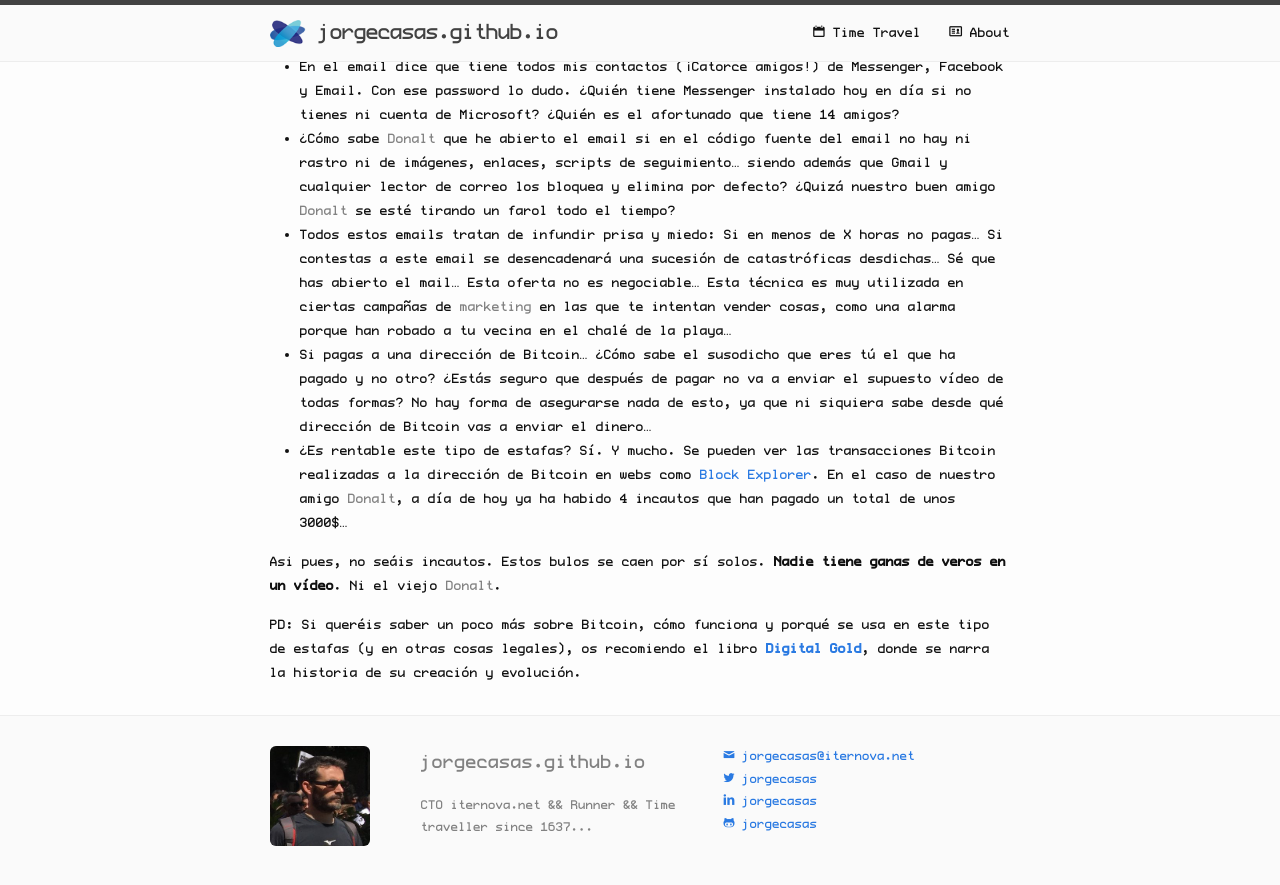
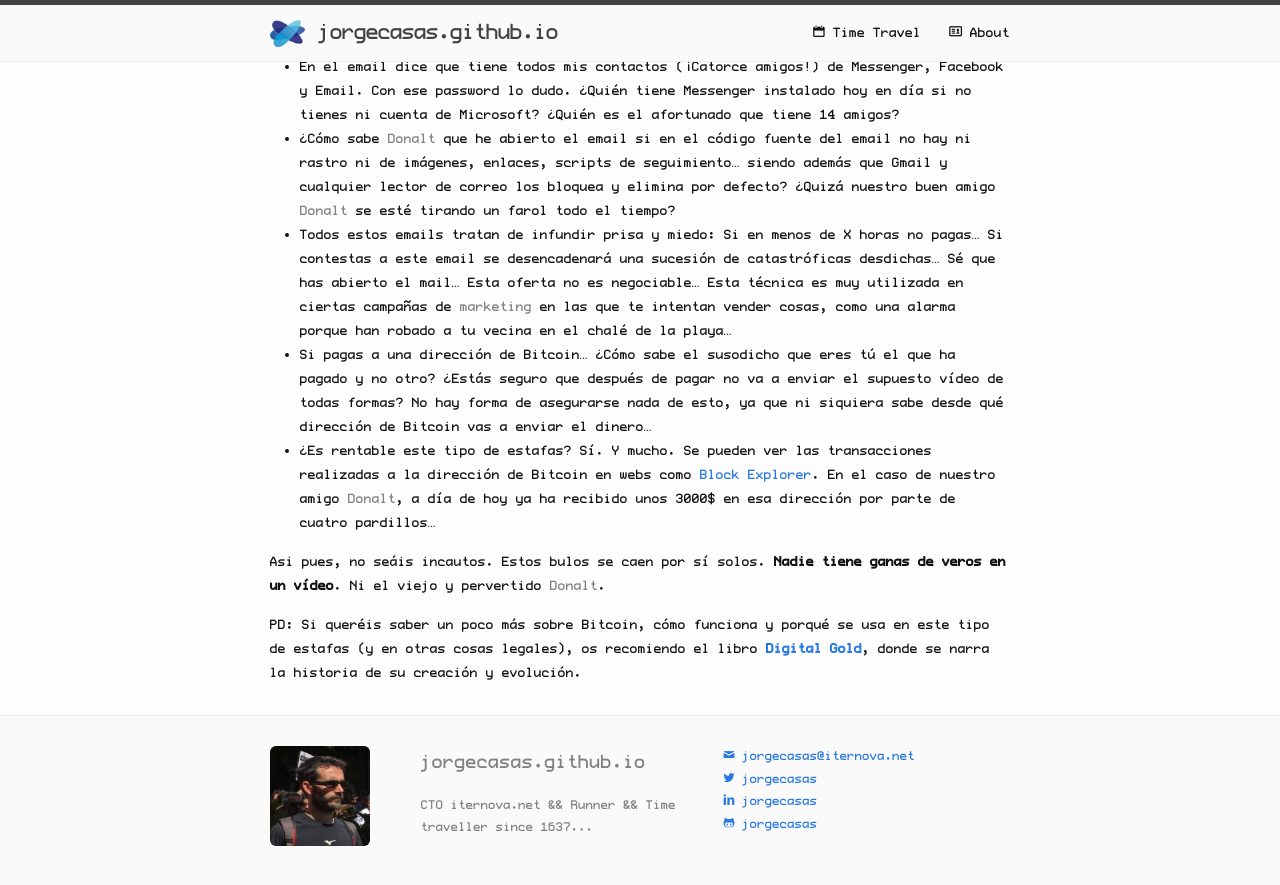
Before and after one commit to jorgecasas/jorgecasas.github.io, a Jekyll site: the page built from _posts/2018-07-11-scam-bitcon-and-sex-tapes.md, in a window 1280 px wide and 900 px high, scrolled down 3413 px. Shown: the top 885 px of the window. Built offline with Jekyll 4.4.1, drawn with Linux system fonts in a browser that asks for light colours; comment, search, counter and statistics services are not loaded.

Commit message:
Post Scam, Bitcoin and Sex Tapes

```diff
--- a/_posts/2018-07-11-scam-bitcon-and-sex-tapes.md
+++ b/_posts/2018-07-11-scam-bitcon-and-sex-tapes.md
@@ -100,8 +100,8 @@
 * ¿Cómo sabe _Donalt_ que he abierto el email si en el código fuente del email no hay ni rastro ni de imágenes, enlaces, scripts de seguimiento... siendo además que Gmail y cualquier lector de correo los bloquea y elimina por defecto? ¿Quizá nuestro buen amigo _Donalt_ se esté tirando un farol todo el tiempo?
 * Todos estos emails tratan de infundir prisa y miedo: Si en menos de X horas no pagas... Si contestas a este email se desencadenará una sucesión de catastróficas desdichas... Sé que has abierto el mail... Esta oferta no es negociable... Esta técnica es muy utilizada en ciertas campañas de _marketing_ en las que te intentan vender cosas, como una alarma porque han robado a tu vecina en el chalé de la playa...
 * Si pagas a una dirección de Bitcoin... ¿Cómo sabe el susodicho que eres tú el que ha pagado y no otro? ¿Estás seguro que después de pagar no va a enviar el supuesto vídeo de todas formas? No hay forma de asegurarse nada de esto, ya que ni siquiera sabe desde qué dirección de Bitcoin vas a enviar el dinero...
-* ¿Es rentable este tipo de estafas? Sí. Y mucho. Se pueden ver las transacciones Bitcoin realizadas a la dirección de Bitcoin en webs como [Block Explorer](https://blockexplorer.com). En el caso de nuestro amigo _Donalt_, a día de hoy ya ha habido 4 incautos que han pagado un total de unos 3000$...
+* ¿Es rentable este tipo de estafas? Sí. Y mucho. Se pueden ver las transacciones realizadas a la dirección de Bitcoin en webs como [Block Explorer](https://blockexplorer.com). En el caso de nuestro amigo _Donalt_, a día de hoy ya ha recibido unos 3000$ en esa dirección por parte de cuatro pardillos...
 
-Asi pues, no seáis incautos. Estos bulos se caen por sí solos. **Nadie tiene ganas de veros en un vídeo**. Ni el viejo _Donalt_.
+Asi pues, no seáis incautos. Estos bulos se caen por sí solos. **Nadie tiene ganas de veros en un vídeo**. Ni el viejo y pervertido _Donalt_.
 
 PD: Si queréis saber un poco más sobre Bitcoin, cómo funciona y porqué se usa en este tipo de estafas (y en otras cosas legales), os recomiendo el libro **[Digital Gold](https://amzn.to/2L3ZWyW)**, donde se narra la historia de su creación y evolución.
```
